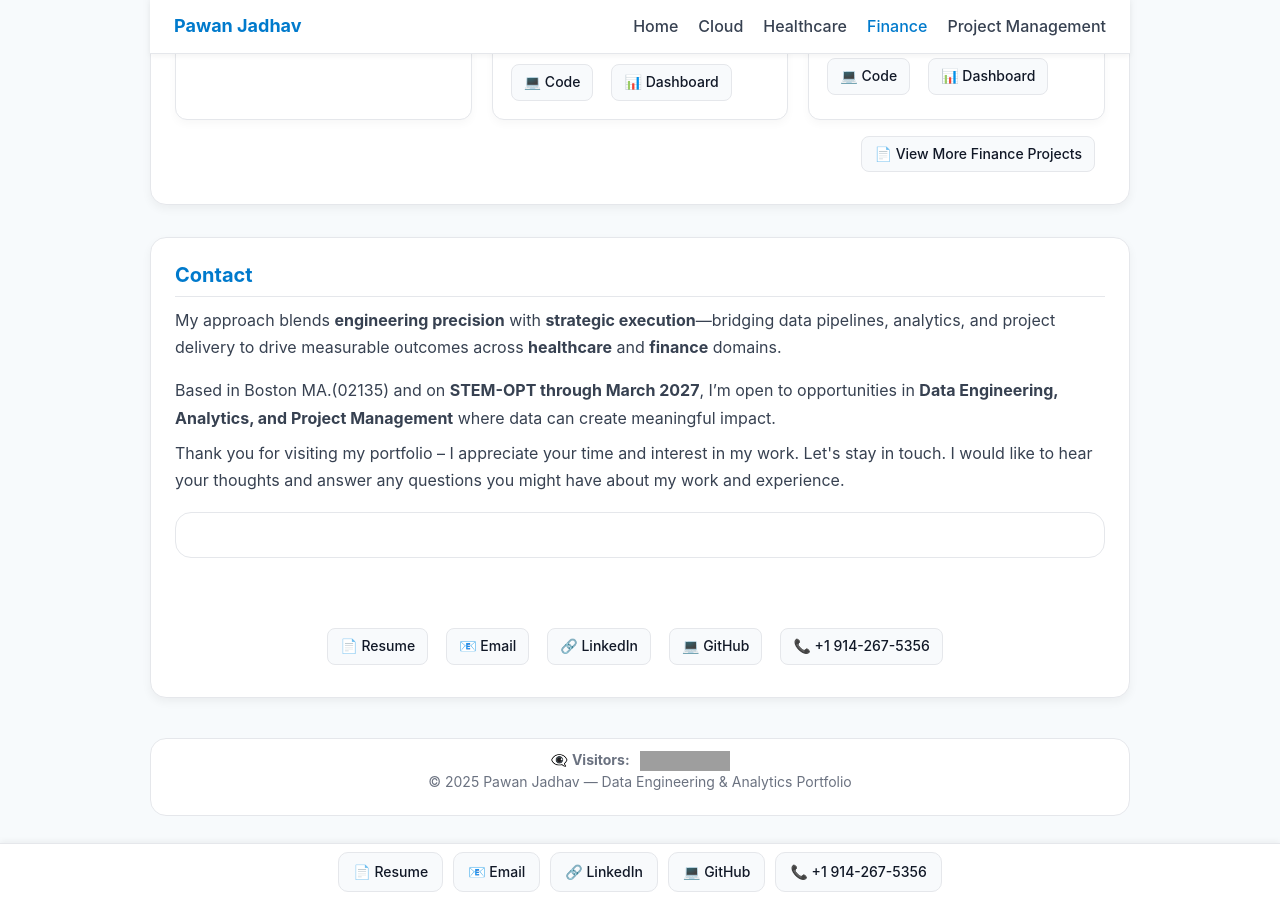
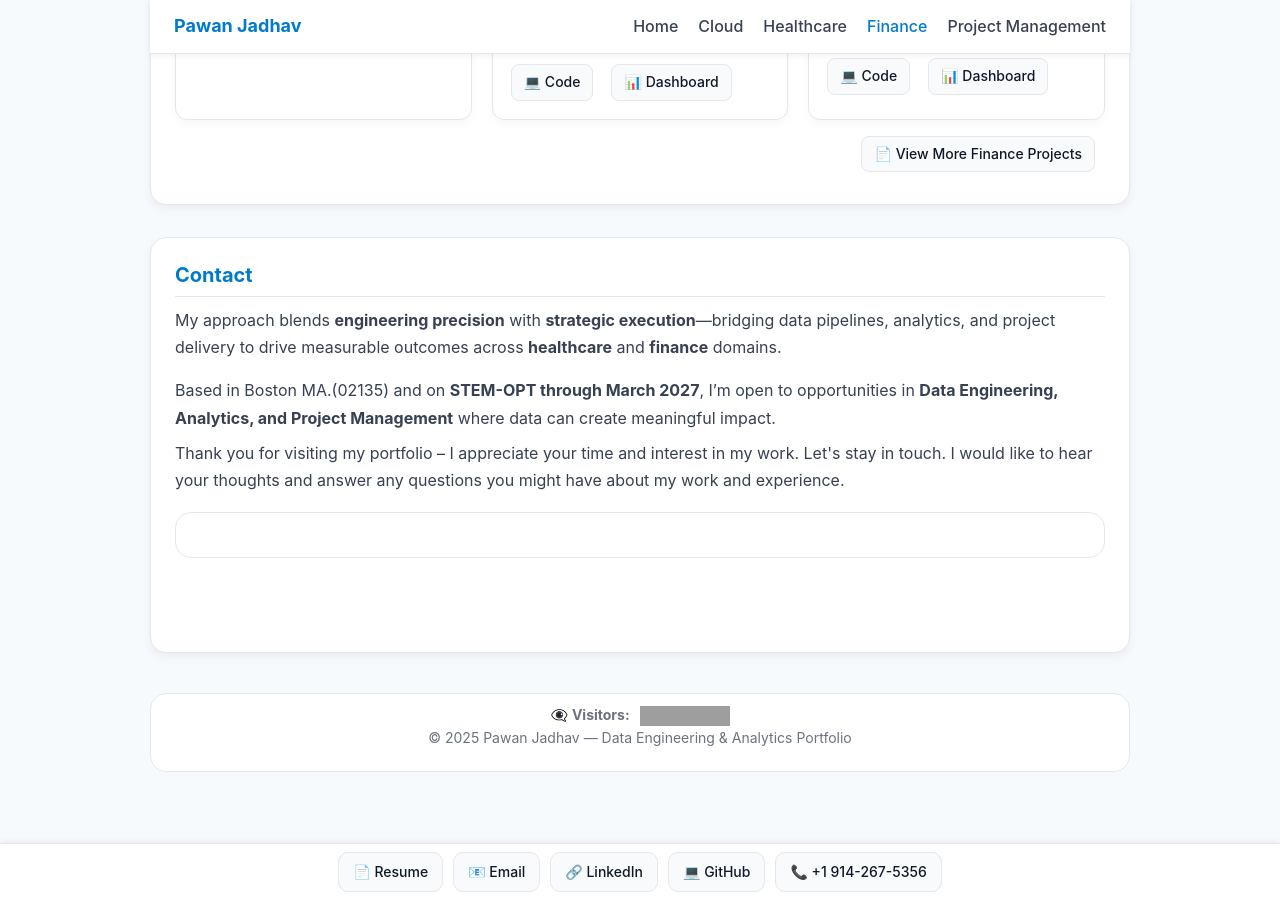
Before and after one commit to PawanJadhav7/PawanJadhav.github.io, a Jekyll site: the page built from index.md, in a window 1280 px wide and 900 px high, scrolled down 4744 px. Built offline with Jekyll 4.4.1, drawn with Linux system fonts in a browser that asks for light colours; grey boxes are pictures that could not be loaded.

Commit message:
Refactor contact bar HTML and styles

```diff
--- a/index.md
+++ b/index.md
@@ -723,14 +723,15 @@ layout: default
     I would like to hear your thoughts and answer any questions you might have about my work and experience.
   </p>
   <!-- ====== FIXED BOTTOM CONTACT BAR ====== -->
-<div id="contact-bar">
-  <a href="/assets/Resume.pdf" target="_blank" rel="noopener noreferrer" class="contact-btn">📄 Resume</a>
-  <a href="mailto:pawan.jadhav7@gmail.com" class="contact-btn">📧 Email</a>
-  <a href="https://www.linkedin.com/in/pawan-jadhav/" target="_blank" rel="noopener noreferrer" class="contact-btn">🔗 LinkedIn</a>
-  <a href="https://github.com/PawanJadhav7" target="_blank" rel="noopener noreferrer" class="contact-btn">💻 GitHub</a>
-  <a href="tel:+19142675356" class="contact-btn">📞 +1&nbsp;914-267-5356</a>
-</div>
-<style>
+  <section style="margin-bottom:70px;">
+  <div id="contact-bar">
+    <a href="/assets/Resume.pdf" target="_blank" rel="noopener noreferrer" class="contact-btn">📄 Resume</a>
+    <a href="mailto:pawan.jadhav7@gmail.com" class="contact-btn">📧 Email</a>
+    <a href="https://www.linkedin.com/in/pawan-jadhav/" target="_blank" rel="noopener noreferrer" class="contact-btn">🔗 LinkedIn</a>
+    <a href="https://github.com/PawanJadhav7" target="_blank" rel="noopener noreferrer" class="contact-btn">💻 GitHub</a>
+    <a href="tel:+19142675356" class="contact-btn">📞 +1&nbsp;914-267-5356</a>
+  </div>
+  <style>
   /* ===== BOTTOM CONTACT BAR ===== */
   #contact-bar {
     position: fixed;
@@ -774,9 +775,9 @@ layout: default
       gap: 6px;
     }
   }
-</style>
-<section style="margin-bottom:70px;"></section>
-<p style="margin-top:20px;display:flex;flex-wrap:wrap;gap:8px;justify-content:center;">
+  </style>
+</section>
+<!-- <p style="margin-top:20px;display:flex;flex-wrap:wrap;gap:8px;justify-content:center;">
 
   <a class="btn" href="/assets/Resume.pdf" target="_blank" rel="noopener noreferrer"
      style="display:inline-flex;align-items:center;justify-content:center;padding:6px 12px;border-radius:8px;border:1px solid #e5e7eb;background:#f8fafc;color:#111827;text-decoration:none;font-size:14px;">📄 Resume</a>
@@ -793,7 +794,7 @@ layout: default
   <a class="btn" href="tel:+19142675356"
      style="display:inline-flex;align-items:center;justify-content:center;padding:6px 12px;border-radius:8px;border:1px solid #e5e7eb;background:#f8fafc;color:#111827;text-decoration:none;font-size:14px;">📞 +1 914-267-5356</a>
 
-</p>
+</p> -->
 
 </section>
 
```
